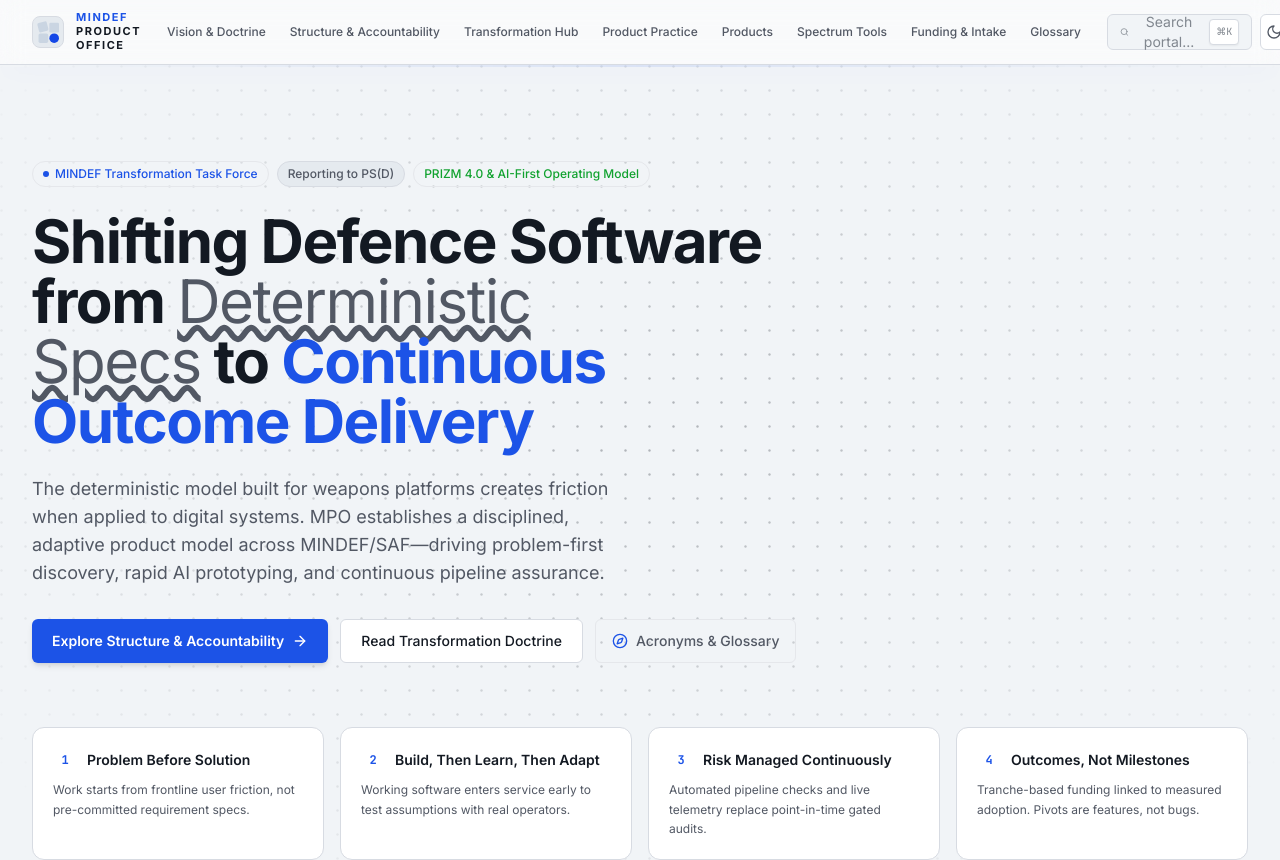
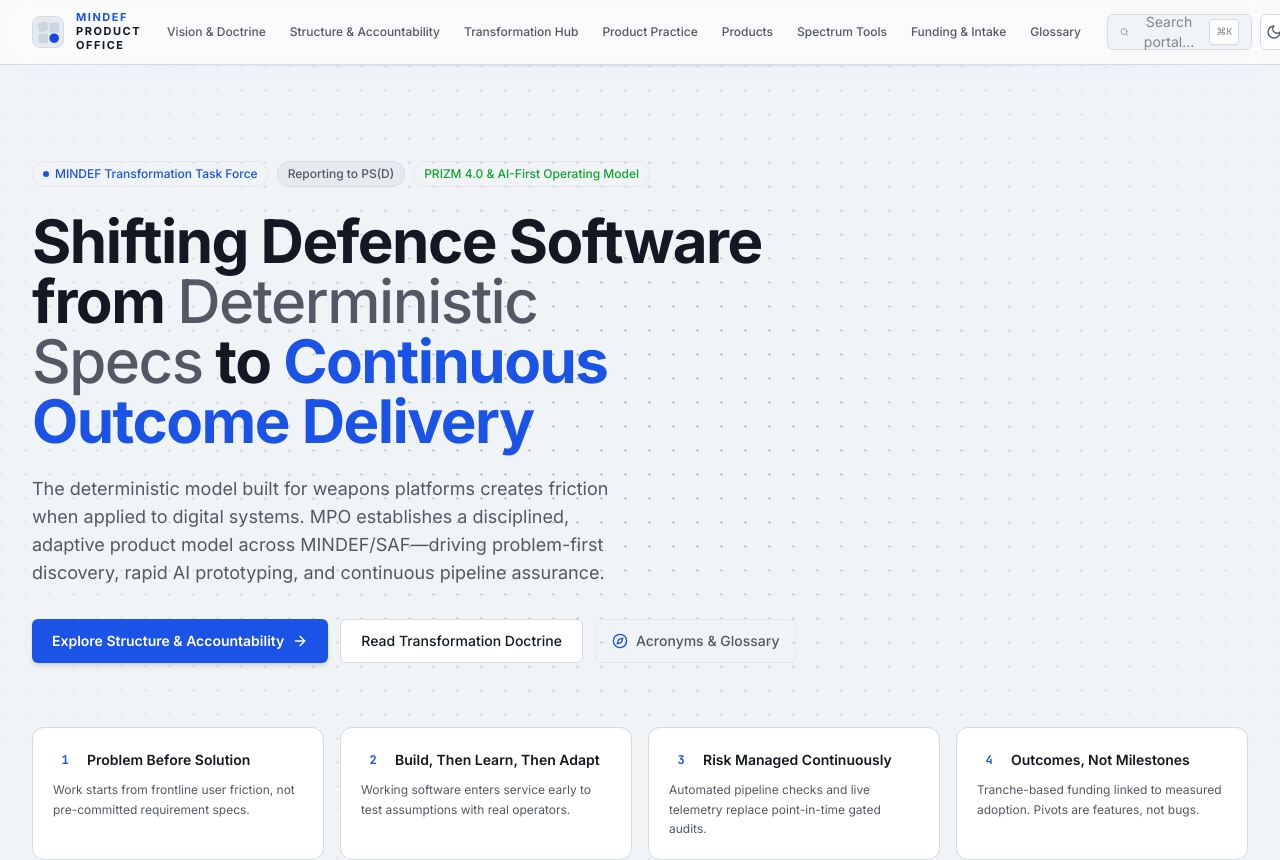
Before and after one commit to unluckyxiii/mpo, a Next.js app: page / in a window 1280 px wide. Shown: the top 860 px of the page. Built offline with nearby package versions, Linux system fonts and the light colour scheme.

Commit message:
style: remove wavy underline on Deterministic Specs for clean typography

```diff
--- a/src/components/home/HeroSection.tsx
+++ b/src/components/home/HeroSection.tsx
@@ -57,7 +57,7 @@
           {/* Main Title */}
           <h1 className="text-balance text-3xl font-bold tracking-tight text-fg sm:text-5xl lg:text-6xl text-left">
             Shifting Defence Software from{" "}
-            <span className="text-fg-muted font-normal underline decoration-danger/40 decoration-wavy">
+            <span className="text-fg-muted font-medium">
               Deterministic Specs
             </span>{" "}
             to{" "}
```
